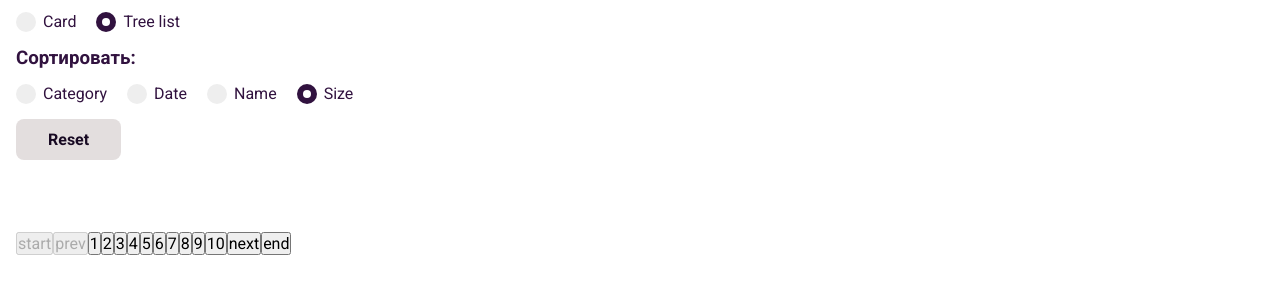
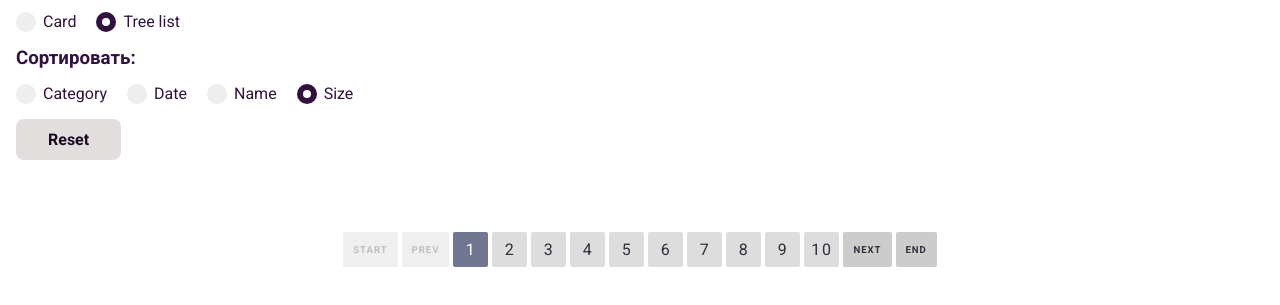
Before and after one commit to muborizMirzoev/Challenge-Boro, a plain HTML site: page index.html in a window 1280 px wide. Shown: the part 199-504 px from the top of the page. Drawn offline with Linux system fonts and the light colour scheme; no server answers.

Commit message:
feat: add pagination style

```diff
--- a/style.css
+++ b/style.css
@@ -205,3 +205,58 @@ body {
     background-color: #e3dede;
     color: #180a23;
 }
+
+/*Pagination*/
+.pagination__wrapper {
+
+}
+
+.page-btn {
+    background: none;
+    appearance: none;
+    border: none;
+    cursor: pointer;
+
+    background: #ddd;
+    color: #2c303a;
+    height: 35px;
+    border-radius: 2px;
+    text-transform: uppercase;
+    letter-spacing: 0.1em;
+    transition: background 0.3s ease;
+    margin: 0 2px
+}
+
+.page-btn:first-of-type {
+    margin-left: 0;
+}
+
+.page-btn:last-of-type {
+    margin-right: 0;
+}
+
+.page-btn:not([class$="-page"]) {
+    width: 35px;
+}
+
+.pagination-buttons {
+    display: flex;
+    align-items: center;
+    justify-content: center;
+}
+
+.page-btn[class*="-page"] {
+    padding: 10px;
+    background: #ccc;
+    font-size: 0.6em;
+    font-weight: 700;
+}
+
+.page-btn.active {
+    background: #717790;
+    color: #fff;
+}
+
+.page-btn[disabled] {
+    opacity: 0.3;
+}
```
